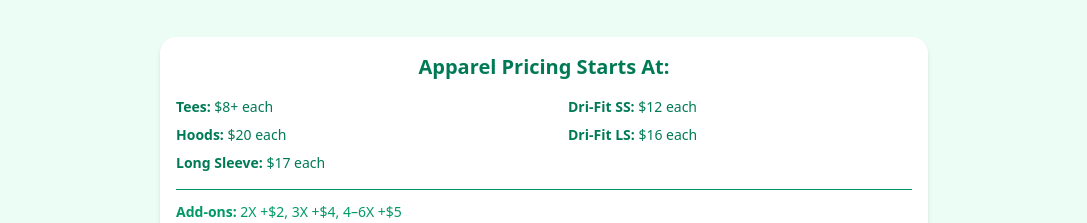
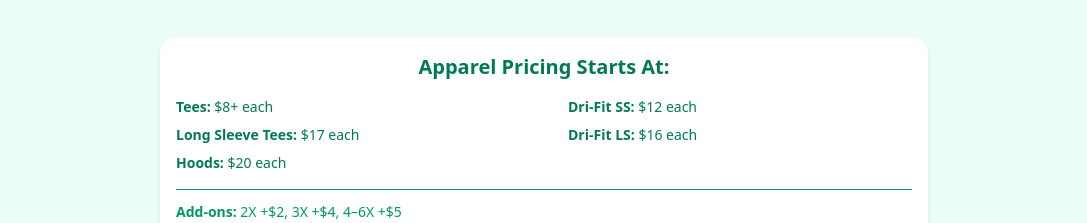
Before and after one commit to 90090/emeraldscreenprinting, a React (Vite) app: page / in a window 1280 px wide. Shown: the part 1380-1603 px from the top of the page, without its empty margins (96-1183 px from the left). Built offline with nearby package versions, Linux system fonts and the light colour scheme.

Commit message:
small word change

```diff
--- a/src/pages/Home.jsx
+++ b/src/pages/Home.jsx
@@ -174,8 +174,9 @@ const bannerImages = [
           <div className="md:w-1/2">
             <ul className="space-y-2 text-sm">
               <li><span className="font-semibold">Tees:</span> $8+ each</li>
+              <li><span className="font-semibold">Long Sleeve Tees:</span> $17 each</li>
               <li><span className="font-semibold">Hoods:</span> $20 each</li>
-              <li><span className="font-semibold">Long Sleeve:</span> $17 each</li>
+
             </ul>
           </div>
 
```
